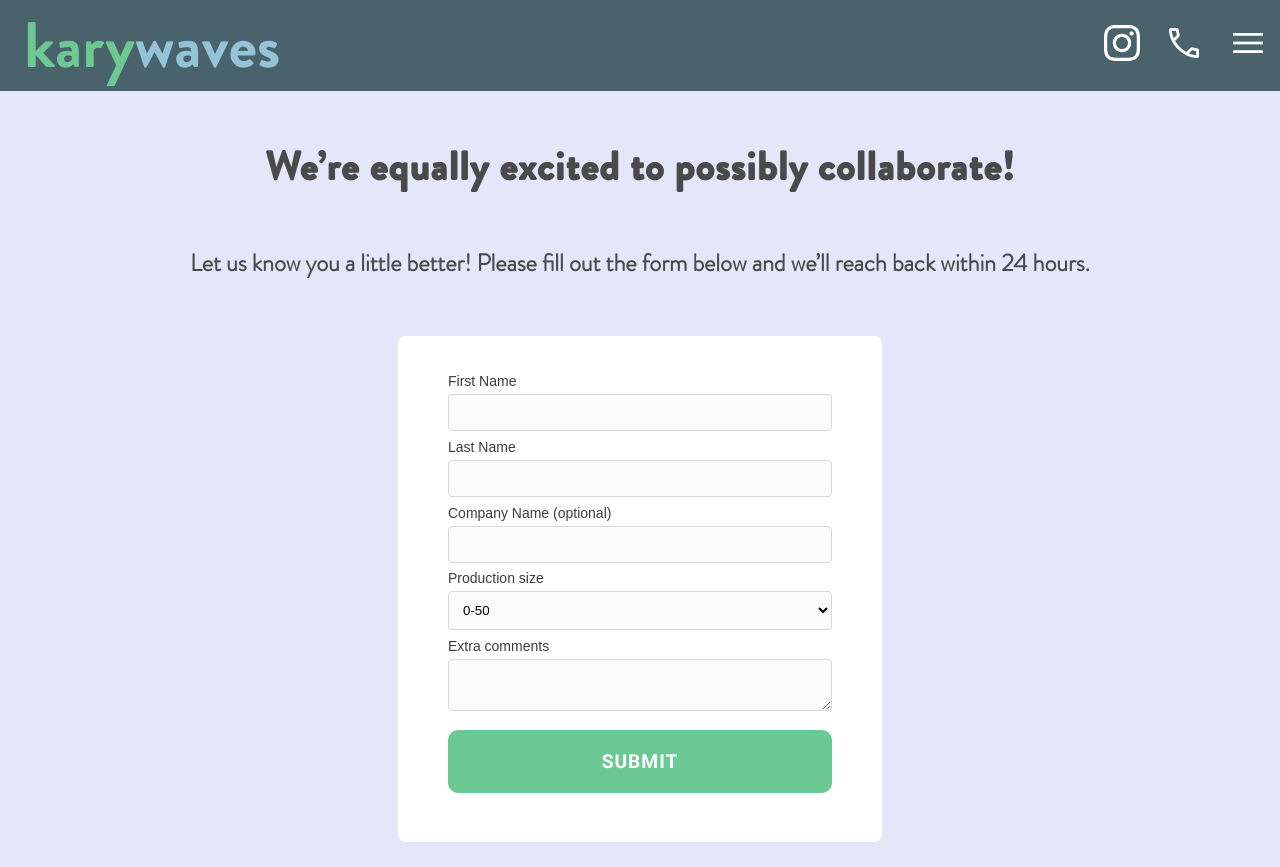
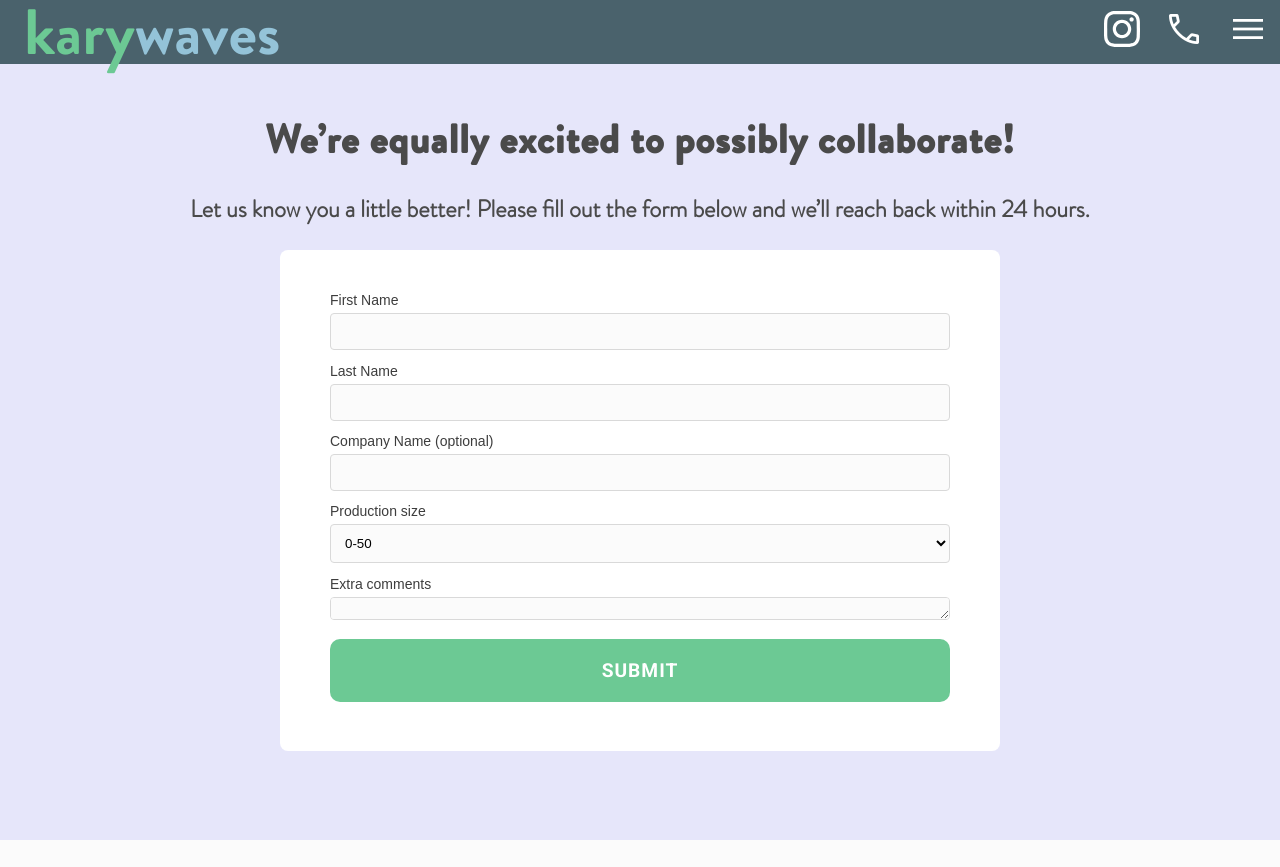
Before and after one commit to kmacancela/kw, a React (Create React App) app: page /contact in a window 1280 px wide. After the commit the page ends 840 px from the top, so only its background shows below. Built offline with nearby package versions, Linux system fonts and the light colour scheme; no server answers.

Commit message:
css minor fix for form

```diff
--- a/src/App.css
+++ b/src/App.css
@@ -14,12 +14,14 @@
 }
 
 body {
+    position: relative;
     font-family: "BrandonGrotesque", sans-serif;
     font-weight: 200;
     color: #4A4A4A;
     margin: 0;
     background-color: #FBFBFB;
-    width: 100vw;
+    width: 100%;
+    height: 100%;
     overflow: hidden;
     -webkit-font-smoothing: antialiased;
 }
@@ -30,6 +32,7 @@ h1 {
     letter-spacing: 1px; }
     h1.title {
         font-size: 2.5em;
+        margin-bottom: 0;
     }
 
 h2 {
--- a/src/components/Contact/Contact.jsx
+++ b/src/components/Contact/Contact.jsx
@@ -8,19 +8,27 @@ init('user_' + process.env.REACT_APP_PUBLIC_KEY);
 
 const Styles = styled.div`
  background: lavender;
+ display: block;
  padding: 20px;
  flex-direction: column;
  align-items: center;
  justify-content: initial;
 
+.form-container {
+  height: 60%;
+}
+
  form {
+   position: relative;
+   /* bottom: 2em; */
     background: white;
     display: flex;
     flex-direction: column;
     justify-content: space-around;
     margin: 0 auto;
-    max-width: 30vw;
-    width: 30vw;
+    max-width: 50%;
+    width: 100%;
+    height: 100%;
     padding: 30px 50px;
     border-radius: 8px;
  }
@@ -32,6 +40,10 @@ const Styles = styled.div`
     padding: 10px;
     width: 100%;
     background-color: #FBFBFB;
+ }
+
+ .page-heading {
+   text-align: center;
  }
 
  label {
@@ -101,19 +113,28 @@ const Contact = () => {
 
     return (
         <Styles className="page">
+            <div className="page-heading">
               <h1 className="title">We’re equally excited to possibly collaborate!</h1>
               <h3>Let us know you a little better! Please fill out the form below and we’ll reach back within 24 hours.</h3>
-            {/* <div className="contactForm"> */}
-            <p className='status-message'>{statusMessage}</p>
+            </div>
+            <div className="form-container">
+            {/* <p className='status-message'>{statusMessage}</p> */}
               <form id="contactForm" onSubmit={handleSubmit(onSubmit)}>
                   <input type='hidden' name='contact_number' value={contactNumber} />
+
+                  <div className="row">
+                    <div className="col col-6">
                       <label>First Name</label>
                       <input {...register("firstName", { required: true})} />
                       <span>{errors.firstName && "First name is required"}</span>
-
+                    </div>
+                    <div className="col col-6">
                       <label>Last Name</label>
                       <input {...register("lastName", { required: true})} />
                       {errors.lastName && "Last name is required"}
+                    </div>
+                  </div>
+
 
                   <label>Company Name (optional)</label>
                   <input {...register("company")} />
@@ -131,7 +152,7 @@ const Contact = () => {
 
                   <button type="submit">Submit</button>
               </form>
-            {/* </div> */}
+            </div>
         </Styles>
     )
 }
--- a/src/components/Navbar/navbar.jsx
+++ b/src/components/Navbar/navbar.jsx
@@ -8,7 +8,7 @@ const Navbar = () => {
     const Navbar = styled.div`
         display: flex;
         align-items: center;
-        min-height: 8vh;
+        height: 8vh;
         width: 100vw;
         /* background: linear-gradient(
             to right,
```
Lines whose indentation alone changed are shown as unchanged.
